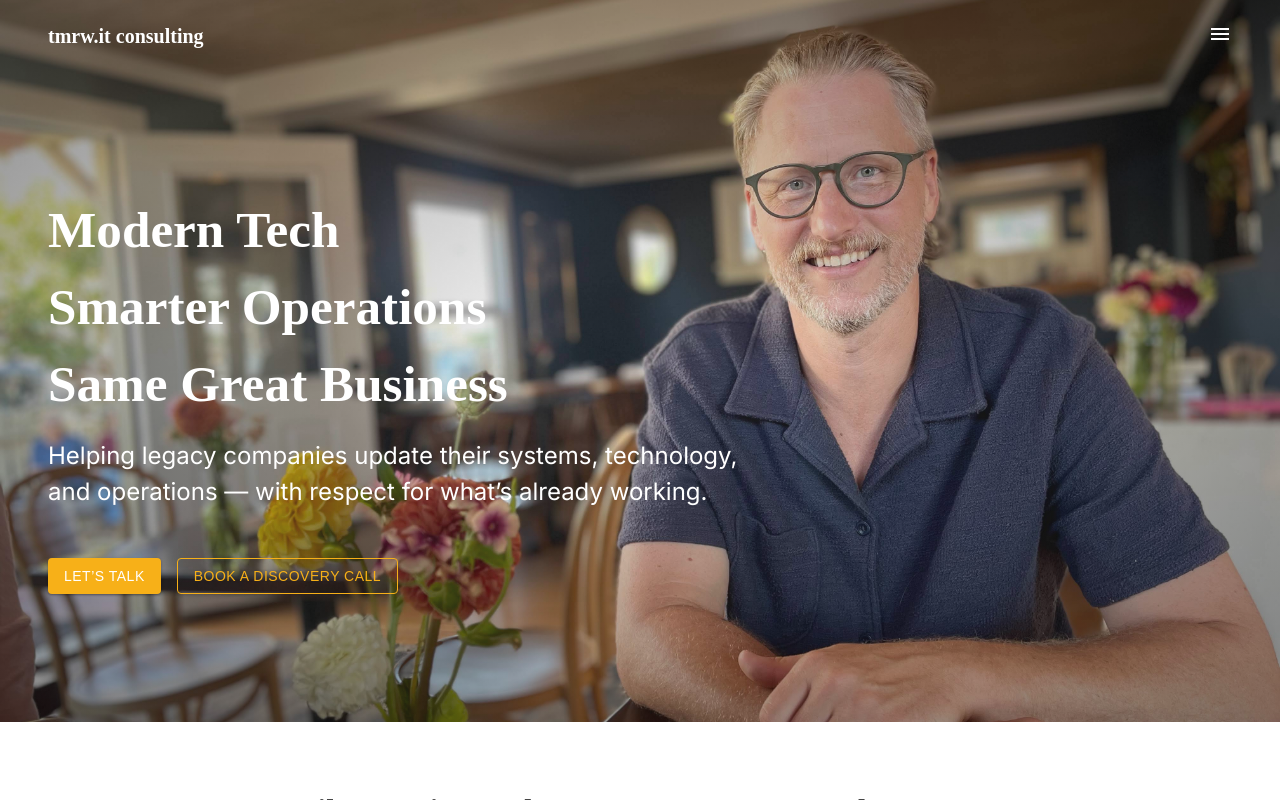
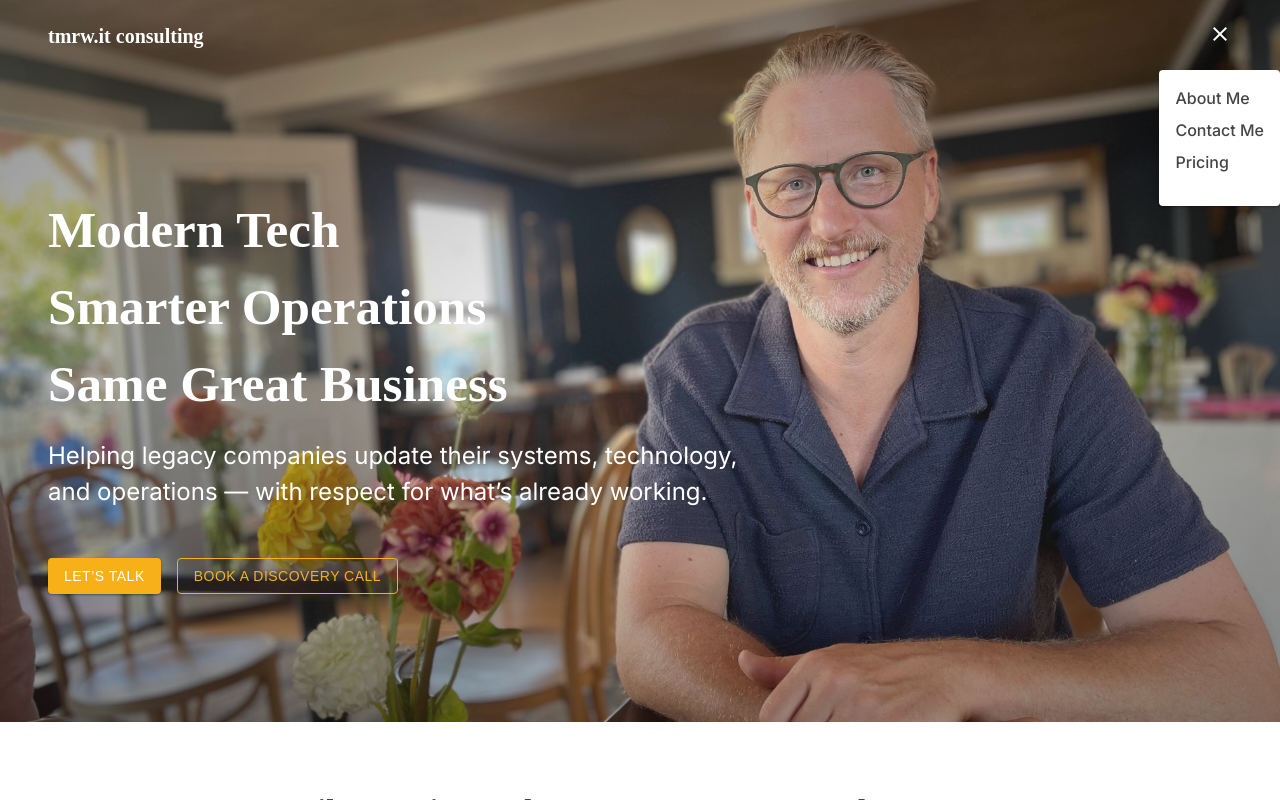
Before and after one commit to nathanaelnienaber/n2n.work, a React (Vite) app: page / in a window 1280 px wide. Both pictures are taken after a click on the button "menu". Shown: the top 800 px of the page. Built offline with nearby package versions, Linux system fonts and the light colour scheme; a web font is replaced by a local one.

Commit message:
feat: toggle header menu

```diff
--- a/src/components/Header.jsx
+++ b/src/components/Header.jsx
@@ -3,6 +3,7 @@ import { useState, useEffect } from 'react';
 
 export default function Header() {
   const [scrolled, setScrolled] = useState(false);
+  const [menuOpen, setMenuOpen] = useState(false);
 
   useEffect(() => {
     // Listen to window scroll position
@@ -14,6 +15,10 @@ export default function Header() {
     return () => window.removeEventListener('scroll', handleScroll);
   }, []);
 
+  const toggleMenu = () => {
+    setMenuOpen((open) => !open);
+  };
+
   return (
     // Apply 'scrolled' class to header based on scroll position
     <header className={`site-header${scrolled ? ' scrolled' : ''}`}>
@@ -24,11 +29,12 @@ export default function Header() {
         <button
           className={`menu-toggle${scrolled ? ' scrolled' : ''}`}
           aria-label="Menu"
+          onClick={toggleMenu}
         >
-          <span className="material-icons">menu</span>
+          <span className="material-icons">{menuOpen ? 'close' : 'menu'}</span>
         </button>
 
-        <nav>
+        <nav className={menuOpen ? 'open' : ''}>
           <ul>
             <li><a href="#about">About Me</a></li>
             <li><a href="#contact">Contact Me</a></li>
--- a/src/styles/header.css
+++ b/src/styles/header.css
@@ -56,12 +56,9 @@
   background-color: var(--surface);
 }
 
-.site-header nav:hover {
-  display: block;
-}
 
-/* Show the dropdown when hovering over the menu button */
-.menu-toggle:hover + nav {
+/* Show the dropdown when menu is open */
+.site-header nav.open {
   display: block;
 }
 
```
